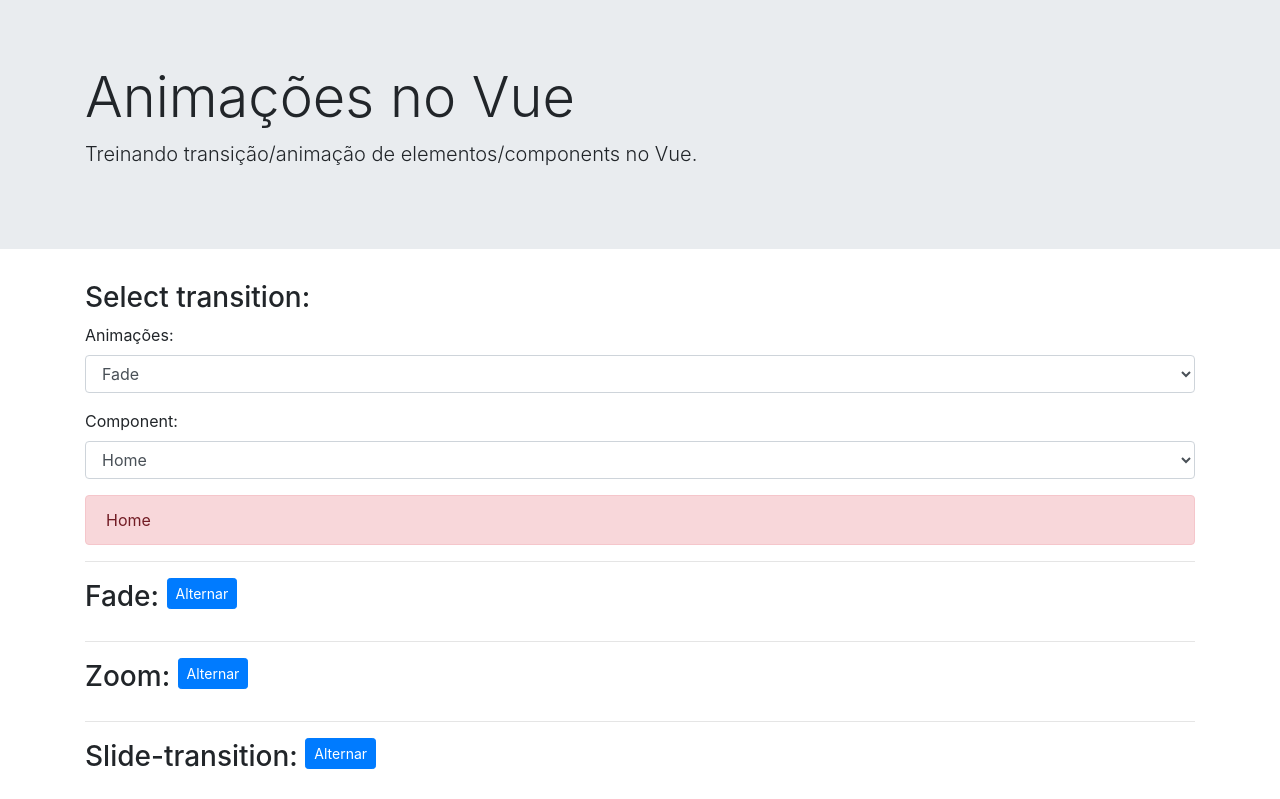
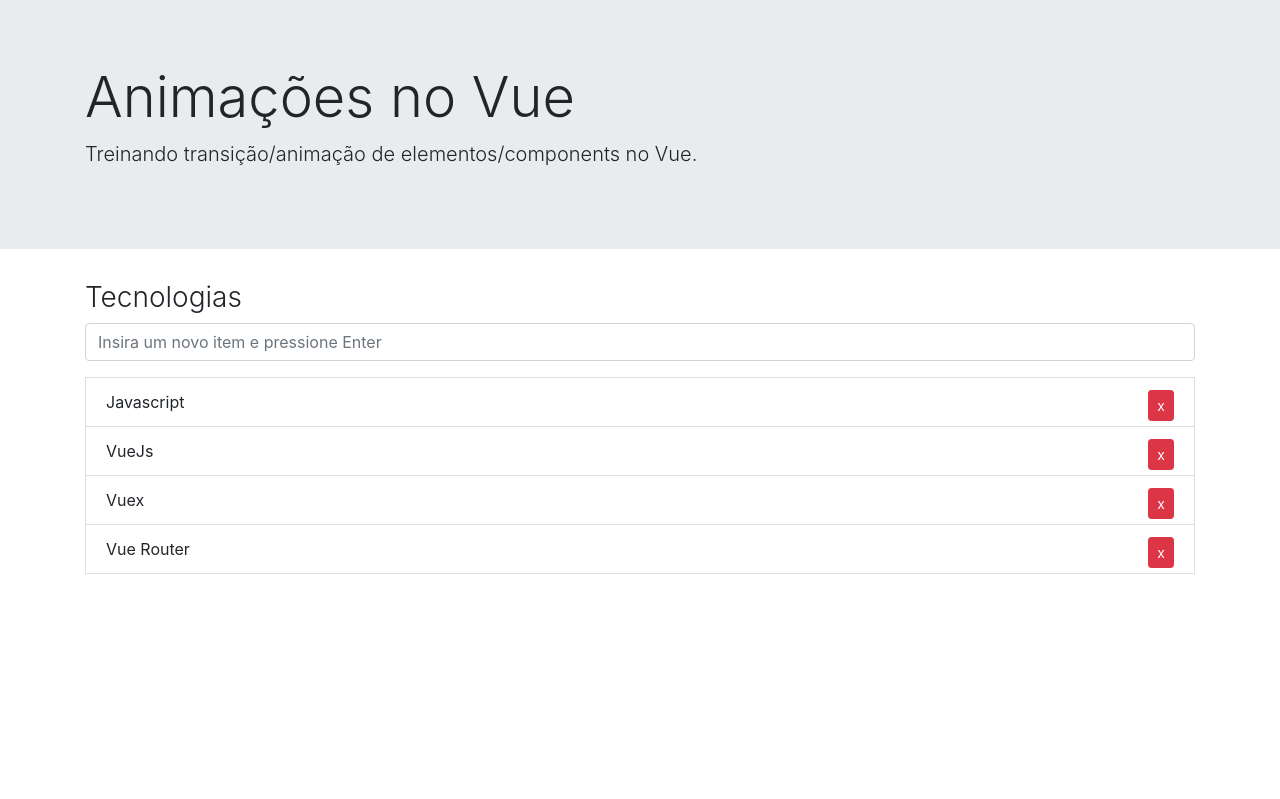
Before and after one commit to Matheus-Alpe/vue-transitions-example, a Vue app: page / in a window 1280 px wide. Shown: the top 799 px of the page. Built offline with nearby package versions, Linux system fonts and the light colour scheme.

Commit message:
feat: create transition-group component.

```diff
--- a/src/App.vue
+++ b/src/App.vue
@@ -8,23 +8,26 @@
         </div>
 
         <div class="container">
-            <TransitionExample select transition-name="select transition"/>
+            <TransitionGroup/>
+            <!-- <TransitionExample select transition-name="select transition"/>
             <TransitionExample transition-name="fade" transition-type="transition"/>
             <TransitionExample transition-name="zoom" transition-type="transition"/>
             <TransitionExample transition-name="slide-transition" transition-type="transition"/>
             <TransitionExample transition-name="slide-animation" transition-type="animation"/>
             <TransitionExample custom-css transition-name="custom-css"/>
-            <TransitionExample custom-js transition-name="custom-js"/>
+            <TransitionExample custom-js transition-name="custom-js"/> -->
         </div>
     </div>
 </template>
 
 <script>
-import TransitionExample from './components/TransitionExample.vue'
+// import TransitionExample from './components/TransitionExample.vue'
+import TransitionGroup from './components/TransitionGroup.vue'
 
 export default {
     components: {
-        TransitionExample
+        // TransitionExample,
+        TransitionGroup
     },
 }
 </script>
--- /dev/null
+++ b/src/components/TransitionGroup.vue
@@ -0,0 +1,68 @@
+<template>
+    <div class="item">
+
+        <h3 class="font-weight-light">Tecnologias</h3>
+
+        <div class="form-group">
+            <input
+                type="text"
+                class="form-control"
+                placeholder="Insira um novo item e pressione Enter"
+                @keyup.enter="adicionar"
+                ref="inputItem">
+        </div>
+
+        <transition-group>
+
+            <li
+                class="list-group-item"
+                v-for="(tecnologia, indice) in tecnologias"
+                :key="tecnologia">
+                    <span>{{ tecnologia }}</span>
+                    <button
+                        class="btn btn-danger btn-sm float-right"
+                        @click="remover(indice)">
+                            x
+                    </button>
+            </li>
+
+        </transition-group>
+
+    </div>
+</template>
+
+<script>
+export default {
+    data() {
+        return {
+            tecnologias: [
+                'Javascript',
+                'VueJs',
+                'Vuex',
+                'Vue Router'
+            ]
+        }
+    },
+
+    methods: {
+        /**
+         * @param { KeyboardEvent } event
+         */
+        adicionar(event) {
+            const novoItem = event.target.value
+            if (!novoItem) return
+            const indice = Math.floor(Math.random() * this.tecnologias.length)
+            this.tecnologias.splice(indice, 0, novoItem)
+            this.$refs.value = ''
+        },
+
+        remover(indice) {
+            this.tecnologias.splice(indice, 1)
+        }
+    }
+}
+</script>
+
+<style>
+
+</style>
```
